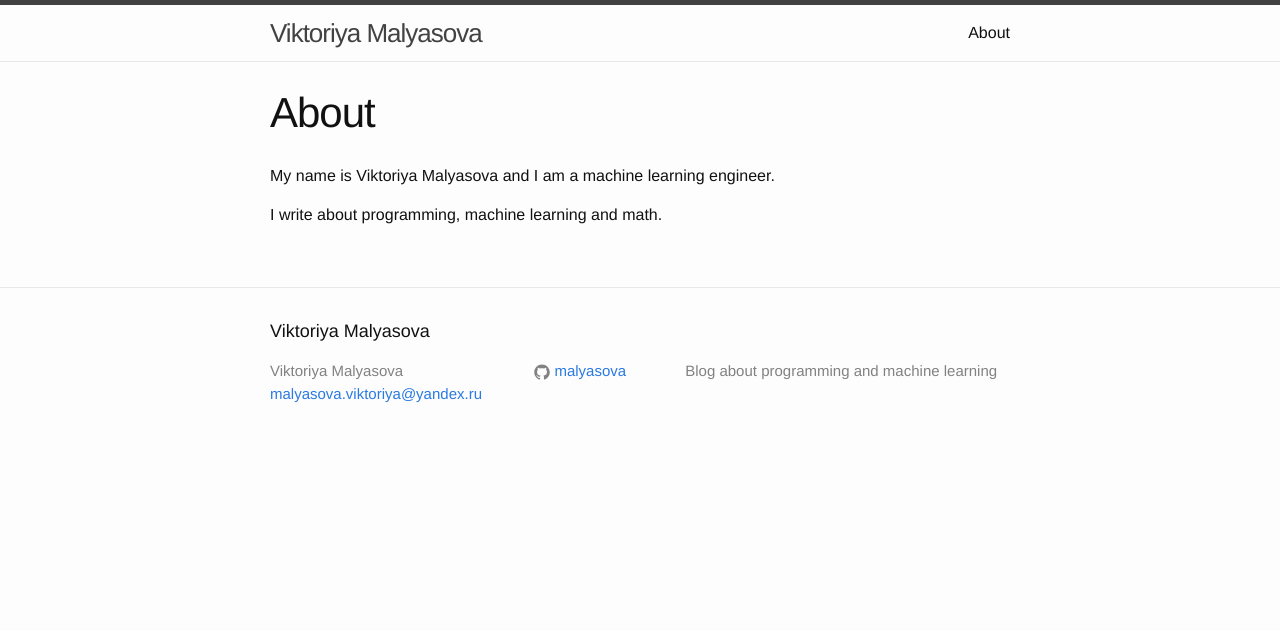
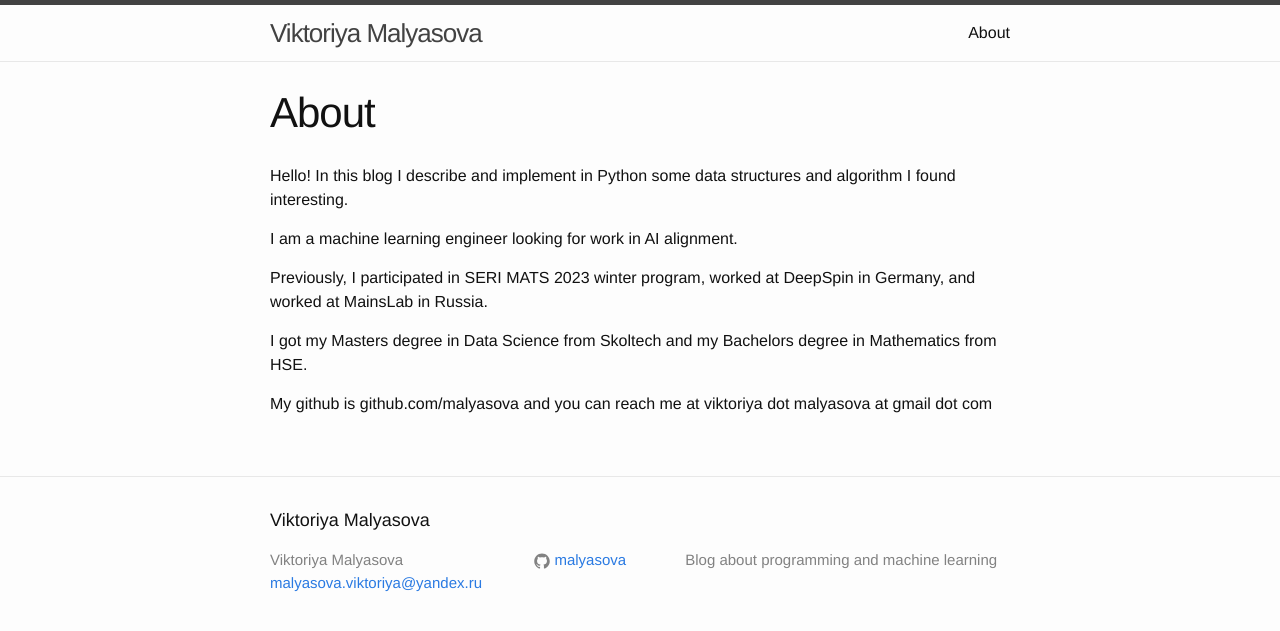
Before and after one commit to viktoriamalyasova/malyasova.github.io, a Jekyll site: the page built from about.md, in a window 1280 px wide. Shown: the top 631 px of the page. Built offline with Jekyll 4.4.1, drawn with Linux system fonts in a browser that asks for light colours.

Commit message:
Update about.md

```diff
--- a/about.md
+++ b/about.md
@@ -4,6 +4,13 @@ title: About
 permalink: /about/
 ---
 
-My name is Viktoriya Malyasova and I am a machine learning engineer.
+Hello! In this blog I describe and implement in Python some data structures and algorithm I found interesting.
 
-I write about programming, machine learning and math.
+I am a machine learning engineer looking for work in AI alignment.
+
+Previously, I participated in SERI MATS 2023 winter program, worked at DeepSpin in Germany, and worked at MainsLab in Russia.
+
+I got my Masters degree in Data Science from Skoltech and my Bachelors degree in Mathematics from HSE.
+
+My github is github.com/malyasova and you can reach me at
+viktoriya dot malyasova at gmail dot com
```
